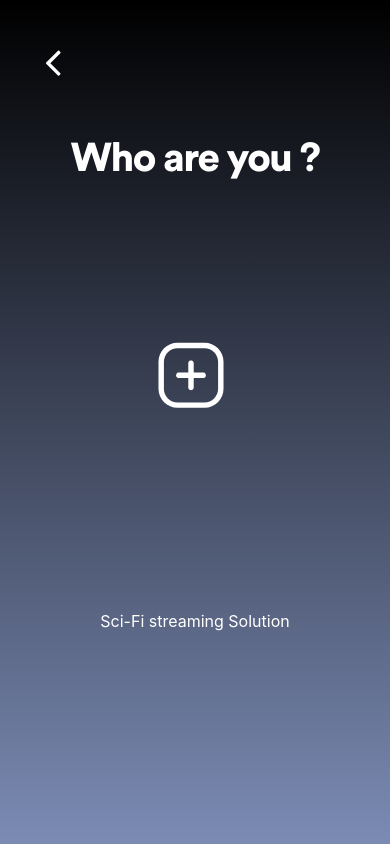
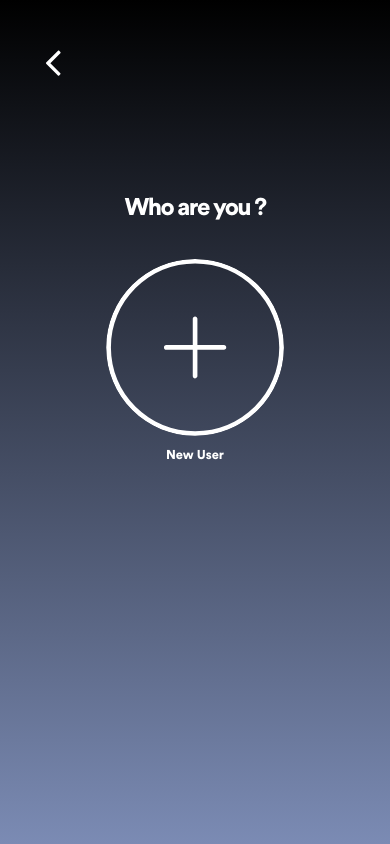
Before and after one commit to arnoldhaub/getflixProject, a PHP site: page /docker_env/application/source/login/profil_select.php in a window 390 px wide. Run offline with PHP 8.4, Linux system fonts and the light colour scheme; the visitor is signed in with stand-in values (Sample User, id 1); data that the repository does not hold is empty; some libraries are stand-ins or nearby versions.

Commit message:
profil_select is 100% responsive!

```diff
--- a/docker_env/application/source/login/profil_select.php
+++ b/docker_env/application/source/login/profil_select.php
@@ -61,20 +61,10 @@ if (!empty($_POST['pseudo'])) {
 
         <div class="profile_select">
             <?php if ($nbDePseudos[0] == 0) {
-                echo    '<svg class="buttonAdd" version="1.1" id="buttonAdd" x="0px" y="0px"
-                        width="452px" height="469px" viewBox="0 0 452 469" style="enable-background:new 0 0 452 469;">
-                            <style type="text/css">.st0{fill:#FFFFFF;}</style>
-                            <g>
-                                <path class="st0" d="M138.5,444.5h175c32.5,0,63.6-13,86.6-35.9S436,354.5,436,322V147c0-32.5-13-63.6-35.9-86.6
-                                c-23-23-54.1-35.9-86.6-35.9h-175c-32.5,0-63.6,13-86.6,35.9S16,114.5,16,147v175c0,32.5,13,63.6,35.9,86.6S106,444.5,138.5,444.5
-                                L138.5,444.5z M51,147c0-23.2,9.3-45.4,25.7-61.8s38.6-25.6,61.8-25.7h175c23.2,0,45.4,9.3,61.8,25.7
-                                c16.4,16.4,25.6,38.6,25.7,61.8v175c0,23.2-9.3,45.4-25.7,61.8s-38.6,25.6-61.8,25.7h-175c-23.2,0-45.4-9.3-61.8-25.7
-                                S51,345.2,51,322V147z"/>
-                                <path class="st0" d="M147.2,252h61.2v61.2c0,6.3,3.3,12,8.8,15.2s12.1,3.1,17.5,0s8.8-8.9,8.8-15.2V252h61.3c6.3,0,12-3.3,15.2-8.8
-                                s3.1-12.1,0-17.5s-8.9-8.8-15.2-8.8h-61.3v-61.2c0-6.3-3.3-12-8.8-15.2s-12.1-3.1-17.5,0s-8.8,8.9-8.8,15.2V217h-61.2
-                                c-6.3,0-12,3.3-15.2,8.8s-3.1,12.1,0,17.5S141,252,147.2,252z"/>
-                            </g>
-                        </svg>';
+                echo '<div class="add_div_no_user">
+                        <img src="../images/add_button.svg" >
+                        <p class="name_User">New User</p>
+                     </div>';
             };
             ?>
 
@@ -118,6 +108,7 @@ if (!empty($_POST['pseudo'])) {
              ?>
 
             <div id="container_form">
+                <!--<h1>Who are you ?</h1>-->
                 <div class="choose_your_image">
                     <img src="../images/user_pic/4.png" id="changeThis" alt="Profile's image" srcset="">
                 </div>
@@ -210,9 +201,7 @@ if (!empty($_POST['pseudo'])) {
  	    </div>
 </body>
 <footer>
-    <div class="disclaimer">
-        <p class="txt1">Sci-Fi streaming Solution</p>
-    </div>
+
 </footer>
 <script src="https://ajax.googleapis.com/ajax/libs/jquery/3.6.0/jquery.min.js"></script>
 <script src='script/script_profil.js'></script>
--- a/docker_env/application/source/login/script/script_profil.js
+++ b/docker_env/application/source/login/script/script_profil.js
@@ -26,31 +26,9 @@ $('.add_div').hide();
 
 
 
-$('.add_div').click(function () {
-    $('h1').html('Whats your name?');///appeaars when there's no account
-    $('#container_form').show();
-    $('.add_div').hide();
-    $('.profil_un').hide();
-    $('#edit').hide();
-
-    function hidingTXTQuery(x) {
-
-        if (x.matches) {
-            $('h1').hide();
-            console.log("test passed");
-            //$('#subButton').click(function () {
-            //    $('h1').show();
-            //});
-        } else {
-            console.log("test not passed")
-        }
 
 
-    }
-var x = window.matchMedia("(max-width: 375px)"); // mediaQuery iPhone Se
-hidingTXTQuery(x);
-x.addEventListener(hidingTXTQuery);
-});
+
 
 
 $('.row_images').click(function () { //hide le h1 quand on selectionne une image dans le AddUser
@@ -200,7 +178,55 @@ $('#containerImages').click(function () {
 
 
 
+$('.add_div').click(function () {
+    $('h1').html('Whats your name?');///appeaars when there's no account
+    $('#container_form').show();
+    $('.add_div').hide();
+    $('.profil_un').hide();
+    $('#edit').hide();
 
+    function hidingTXTQuerySecond(y) {
+        if (y.matches) {
+            $('h1').hide();
+            console.log("test passed XR Query Hiding H1");
+        } else {
+            console.log("test not passed")
+        }
+    }
+
+var y = window.matchMedia("(max-width: 875px)");
+hidingTXTQuerySecond(y);
+y.addEventListener(hidingTXTQuerySecond); // media query iPhone XR
+
+});
+
+// fONCTION APPEAR ONLY WHEN NO USER AT ALL (SAME QUE LE ADD USER BASIC)
+
+$('.add_div_no_user').click(function () {
+    $('h1').html('Whats your name?');///appeaars when there's no account
+    $('#container_form').show();
+    $('.add_div_no_user').hide();
+    $('.profil_un').hide();
+    $('#edit').hide();
+
+
+    function hidingTXTQuery(x) {
+
+        if (x.matches) {
+            $('h1').hide();
+            console.log("test passed SE Query hiding H1");
+        } else {
+            console.log("query not match");
+        }
+
+
+
+    };
+var x = window.matchMedia("(max-width: 375px)"); // mediaQuery iPhone Se
+hidingTXTQuery(x);
+x.addEventListener(hidingTXTQuery);
+});
+//FONCTION APPEAR ONLY WHEN NO USER AT ALL (SAME QUE LE ADD USER BASIC) //
 
 
 
--- a/docker_env/application/source/login/styles/profil_select.css
+++ b/docker_env/application/source/login/styles/profil_select.css
@@ -489,7 +489,21 @@ padding: 30px;
 
 /* ADDITION CSS FOR EDIT_FORM.PHP */
 
+.add_div_no_user img{
+    display: flex;
+    border-radius: 120px;
+    width: 90%; /* change this for the width */
+    padding: 10px;
+    position: relative;
+    z-index: 0;
+    margin-right: 0;
+}
 
+.add_div_no_user {
+    display: flex;
+    flex-direction: column;
+    align-items: center;
+}
 
 
 /* FOOTER */
@@ -519,4 +533,58 @@ text-align: center;
  .row_images{gap: 10px;}
  #container_form_images{border: none; width: auto; padding: 0;}
  #containerImages{gap: 20px; margin-right: 4vh; margin-left: 4vh;}
+ #container_form_edit{flex-direction: column;}
+ h1{font-size: 1.5rem; margin-left: 6vh; margin-right: 6vh;}
  }
+
+
+
+ @media screen and (max-width: 575px){
+     #Calque_1.test{max-width: 50px;}
+    #Calque_2.test{max-width: 50px;}
+    #Calque_3.test{max-width: 50px;}
+    #Calque_4.test{max-width: 50px;}
+    #Calque_5.test{max-width: 50px;}
+    .profile_select{margin-left: 4vh;
+    margin-right: 4vh;}
+    .name_User{font-size: 0.8rem;}
+    #container_form{flex-direction: column; margin-left: 4vh; margin-right: 4vh;}
+ #form_profil input{width: 100%;}
+ .profile_select{height:200px;}
+ #edit{width: 300px;}
+ #changeThis{width: 100px;}
+ .choose_your_image{padding:20px 0 20px 0;}
+ #form_profil{width: 250px; padding: 0px 20px 20px 20px; gap: 20px;}
+ .row_images img{width: 110px;}
+ .row_images{gap: 10px;}
+ #container_form_images{border: none; width: auto; padding: 0;}
+ #containerImages{gap: 20px; margin-right: 4vh; margin-left: 4vh;}
+ #container_form_edit{flex-direction: column;}
+ h1{font-size: 1.5rem; margin-left: 6vh; margin-right: 6vh;}
+ }
+
+ @media screen and (max-width: 875px){
+          #Calque_1.test{max-width: 50px;}
+    #Calque_2.test{max-width: 50px;}
+    #Calque_3.test{max-width: 50px;}
+    #Calque_4.test{max-width: 50px;}
+    #Calque_5.test{max-width: 50px;}
+    .profile_select{margin-left: 4vh;
+    margin-right: 4vh;}
+    .name_User{font-size: 0.8rem;}
+    #container_form{flex-direction: column; margin-left: 4vh; margin-right: 4vh;}
+ #form_profil input{width: 100%;}
+ .profile_select{height:200px;}
+ #edit{width: 300px;}
+ #changeThis{width: 100px;}
+ .choose_your_image{padding:20px 0 20px 0;}
+ #form_profil{width: 250px; padding: 0px 20px 20px 20px; gap: 20px;}
+ .row_images img{width: 110px;}
+ .row_images{gap: 10px;}
+ #container_form_images{border: none; width: auto; padding: 0;}
+ #containerImages{gap: 20px; margin-right: 4vh; margin-left: 4vh;}
+ #container_form_edit{flex-direction: column;}
+ h1{font-size: 1.5rem; margin-left: 6vh; margin-right: 6vh;}
+
+
+}
```
